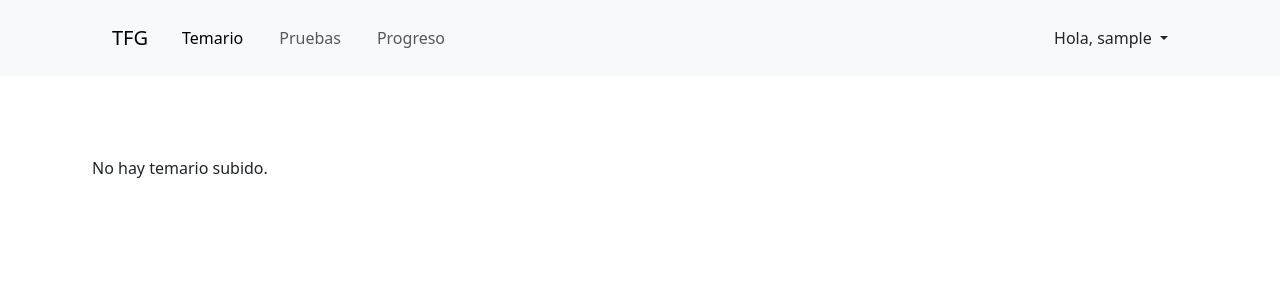
After one commit to diegocervera24/aplicacion_diego, a Django app: page /temario/1/ in a window 1280 px wide. The commit adds this page. Shown: the top 300 px of the page. Run offline with Django 5.2, Linux system fonts and the light colour scheme; a user stored in the database is signed in; tables that the repository leaves empty hold one stand-in row (values such as "Sample post"); some libraries are stand-ins or nearby versions.

Commit message:
Avances en añadir y borrar temario

```diff
--- a/app/oposicion/static/oposicion/style.css
+++ b/app/oposicion/static/oposicion/style.css
@@ -188,6 +188,11 @@ h6 {
 .card-body{
   display: flex;
   justify-content: center;
+  flex-direction: column
+}
+
+.card-text{
+  margin-bottom: 0;
 }
 
 .contenedorBotonTemario{
@@ -195,6 +200,7 @@ h6 {
   justify-content: center;
   align-items: center;
   margin-bottom: 50px;
+  flex-direction: column
 }
 
 .botonTemario{
@@ -234,3 +240,16 @@ h6 {
 .modal-footer{
   justify-content: center;
 }
+
+.enlaceTemario{
+  text-decoration: none;
+  color: black;
+  width: 100%;
+  display: flex;
+}
+
+.trash{
+  position: absolute;
+  right: 15px;
+  top:5px;
+}
--- /dev/null
+++ b/app/oposicion/templates/oposicion/mostrar_temario.html
@@ -0,0 +1,55 @@
+{% extends 'oposicion/base.html' %}
+{% block section1 %}
+<li class="nav-item">
+    <a class="nav-link active" aria-current="page" href="{% url 'temario' %}">Temario</a>
+  </li>
+  <li class="nav-item">
+    <a class="nav-link" href="#">Pruebas</a>
+  </li>
+  <li class="nav-item">
+    <a class="nav-link" href="#">Progreso</a>
+</li>
+{% endblock section1 %}
+
+{% block section2 %}
+{% load static %}
+<div class="row bloque">
+  {% if temarios %}
+    {% for temario in temarios %}
+    <div class="card" style="width: 18rem;">
+      <img src="{% static 'oposicion/img/fondoOposicion.jpg' %}" class="card-img-top" alt="">
+      <div class="card-body">
+        <a class="card-text enlaceTemario" href="{{temario.Archivo}}">{{temario.NomTemario}}</a>
+        <button type="button" class="btn btn-danger trash" data-toggle="modal" data-target="#exampleModalCenter{{ temario.id }}">
+            <svg xmlns="http://www.w3.org/2000/svg" width="16" height="16" fill="currentColor" class="bi bi-trash" viewBox="0 0 16 16">
+                <path d="M5.5 5.5A.5.5 0 0 1 6 6v6a.5.5 0 0 1-1 0V6a.5.5 0 0 1 .5-.5m2.5 0a.5.5 0 0 1 .5.5v6a.5.5 0 0 1-1 0V6a.5.5 0 0 1 .5-.5m3 .5a.5.5 0 0 0-1 0v6a.5.5 0 0 0 1 0z"/>
+                <path d="M14.5 3a1 1 0 0 1-1 1H13v9a2 2 0 0 1-2 2H5a2 2 0 0 1-2-2V4h-.5a1 1 0 0 1-1-1V2a1 1 0 0 1 1-1H6a1 1 0 0 1 1-1h2a1 1 0 0 1 1 1h3.5a1 1 0 0 1 1 1zM4.118 4 4 4.059V13a1 1 0 0 0 1 1h6a1 1 0 0 0 1-1V4.059L11.882 4zM2.5 3h11V2h-11z"/>
+            </svg>
+        </button>
+        <div class="modal fade" id="exampleModalCenter{{ temario.id }}" tabindex="-1" role="dialog" aria-labelledby="exampleModalCenterTitle" aria-hidden="true">
+          <div class="modal-dialog modal-dialog-centered" role="document">
+            <div class="modal-content">
+              <div class="modal-header">
+                <h5 class="modal-title" id="exampleModalLongTitle">Eliminar temario</h5>
+                <button type="button" class="close" data-dismiss="modal" aria-label="Close">
+                  <h2 aria-hidden="true">&times;</h2>
+                </button>
+              </div>
+              <div class="modal-body">
+                Desea eliminar el temario seleccionado permanentemente?
+              </div>
+              <div class="modal-footer">
+                <a href="{% url 'eliminarTemario' temario.id %}" class="boton eliminar">ELIMINAR TEMARIO</a>
+              </div>
+            </div>
+          </div>
+        </div>
+
+
+      </div>
+    </div>
+    {% endfor %}
+    {% else %}
+    <p class="card-text">No hay temario subido.</p>
+  {% endif %}
+{% endblock section2 %}
--- a/app/oposicion/urls.py
+++ b/app/oposicion/urls.py
@@ -7,6 +7,8 @@ urlpatterns = [
     path('',views.homepage, name="homepage"),
     path('temario/',views.temario, name="temario"),
     path('logout/', views.logout, name="logout"),
+    path('temario/<int:id>/',views.mostrar_temario, name="mostrar_temario"),
+    path('eliminartemario/<int:id>/',views.eliminarTemario, name="eliminarTemario"),
 ]
 
 if settings.DEBUG:
--- a/app/oposicion/views.py
+++ b/app/oposicion/views.py
@@ -1,6 +1,7 @@
-from django.shortcuts import render, redirect
+from django.shortcuts import render, redirect, get_object_or_404
 from django.contrib.auth.models import auth
 from django.contrib.auth.decorators import login_required
+from django.contrib import messages
 from PyPDF2 import PdfFileReader
 from oposicion.models import Temario, Oposicion
 from . forms import TemarioForm
@@ -18,7 +19,7 @@ def temario(request):
 
     for temario in all_temario:
         oposicion = Oposicion.objects.get(id=temario)
-        nombreOposiciones.append(oposicion.NomOposicion)
+        nombreOposiciones.append((oposicion.id, oposicion.NomOposicion))
 
     if request.method == 'POST':
         if request.FILES['Archivo'].name.endswith('.pdf'):
@@ -33,11 +34,28 @@ def temario(request):
                 temario.save()
                 return redirect('temario')
         else:
-            return redirect('temario')
+            context=messages.add_message(request=request,level=messages.ERROR, message="Solo se permiten subir archivos en formato pdf.")
+            return render(request, 'oposicion/temario.html',{'nombreOposiciones':nombreOposiciones, 'all_oposicion':all_oposicion, 'form':form,'context':context})
 
 
     return render(request, 'oposicion/temario.html',{'nombreOposiciones':nombreOposiciones, 'all_oposicion':all_oposicion, 'form':form})
 
+
+@login_required(login_url="sign")
+def mostrar_temario(request, id):
+    user=request.user.username
+    oposicion = get_object_or_404(Oposicion, id=id)
+    temarios = Temario.objects.filter(IdOposicion=id,NomUsuario=user,TemVisible=True)
+
+    return render(request, 'oposicion/mostrar_temario.html', {'oposicion': oposicion,'temarios': temarios})
+
+@login_required(login_url="sign")
+def eliminarTemario(request, id):
+    elemento = get_object_or_404(Temario, id=id)
+    elemento.TemVisible = False
+    elemento.save()
+    print(elemento.id)
+    return redirect ('temario')
 
 
 def logout(request):
```
Also changed, not shown: app/oposicion/templates/oposicion/temario.html (+12 -3 lines), 2 other files.
